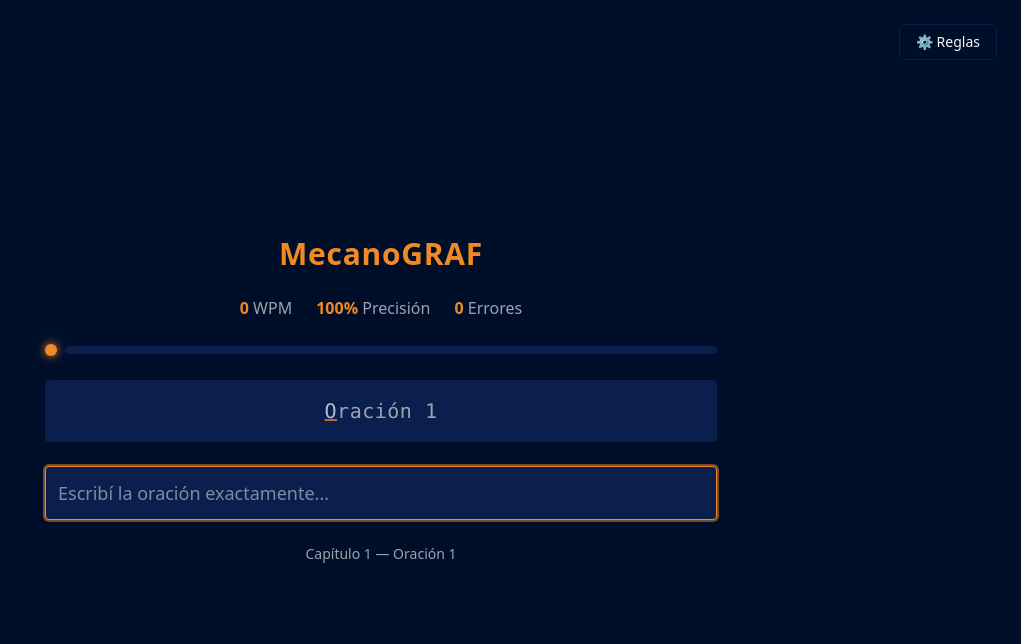
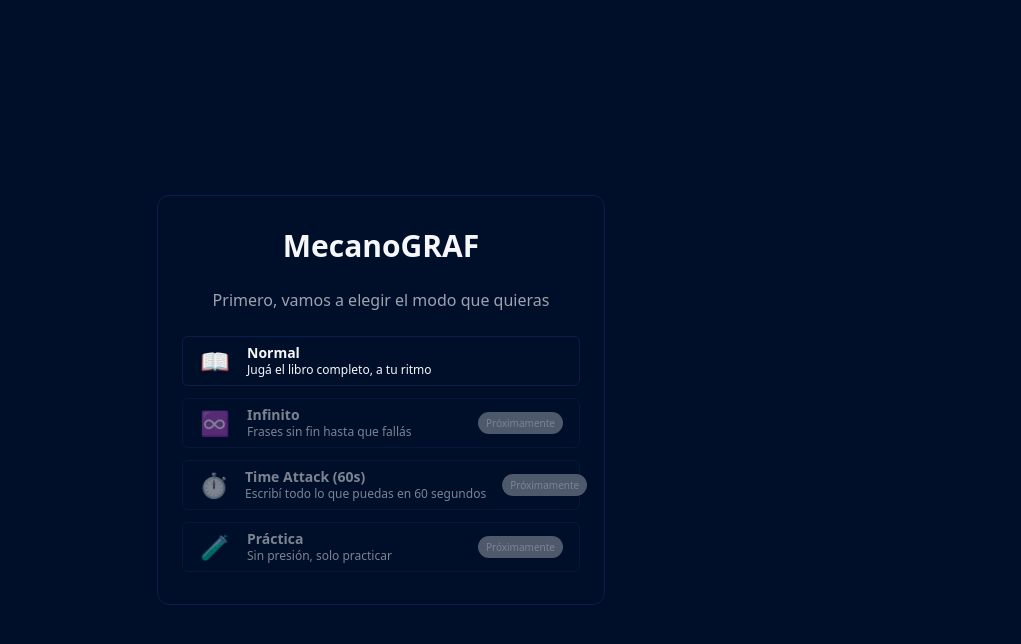
Before and after one commit to jesusre890/mecanograf-game, a React (Vite) app: page / in a window 1280 px wide. Shown: the top 644 px of the page, without its empty margins (259-1280 px from the left). Built offline with nearby package versions, Linux system fonts and the light colour scheme.

Commit message:
feat: modes

```diff
--- a/src/App.tsx
+++ b/src/App.tsx
@@ -1,6 +1,6 @@
 import { useGame } from "./hooks/useGame";
-//import book from "./books/sample-books.json";
-import book from "./books/sample-short.json"
+import book from "./books/sample-books.json";
+//import book from "./books/sample-short.json"
 import { SentenceView } from "./components/SentenceView";
 import { useSettings } from "./hooks/useSettings";
 import { normalizeText } from "./game/game.utils";
@@ -11,6 +11,7 @@ import { useStats } from "./hooks/useStats";
 import { getRuns, saveRun } from "./lib/runsStorage";
 import { calculateScore } from "./game/scoring";
 import { formatDuration } from "./lib/utils";
+import { GameModeSelector } from "./components/GameModeSelector";
 
 function App() {
   const { state, dispatch } = useGame();
@@ -216,6 +217,16 @@ function App() {
     );
   }
 
+  if (!state.mode) {
+    return (
+      <GameModeSelector
+        onSelect={(mode, timeLimit) =>
+          dispatch({ type: "SET_MODE", mode, timeLimit })
+        }
+      />
+    );
+  }
+
   return (
     <div className="min-h-screen flex flex-col items-center justify-center bg-background text-text p-8">
       <SettingsPanel settings={settings} toggle={toggle} />
--- /dev/null
+++ b/src/components/GameModeSelector.tsx
@@ -0,0 +1,124 @@
+import type { GameMode } from "@/game/game.types";
+import { useState } from "react";
+import { Button } from "./ui/button";
+import { Card, CardContent } from "./ui/card";
+
+type Props = {
+  onSelect: (mode: GameMode, timeLimit?: number) => void;
+};
+
+type ModeOption = {
+  mode: GameMode;
+  label: string;
+  description: string;
+  icon: string;
+  timeLimit?: number;
+  disabled?: boolean;
+};
+
+const MODES: ModeOption[] = [
+  {
+    mode: "normal",
+    label: "Normal",
+    description: "Jugá el libro completo, a tu ritmo",
+    icon: "📖",
+  },
+  {
+    mode: "infinite",
+    label: "Infinito",
+    description: "Frases sin fin hasta que fallás",
+    icon: "♾️",
+    disabled: true,
+  },
+  {
+    mode: "time_attack",
+    label: "Time Attack (60s)",
+    description: "Escribí todo lo que puedas en 60 segundos",
+    icon: "⏱️",
+    timeLimit: 60,
+    disabled: true,
+  },
+  {
+    mode: "practice",
+    label: "Práctica",
+    description: "Sin presión, solo practicar",
+    icon: "🧪",
+    disabled: true,
+  },
+];
+
+export function GameModeSelector({ onSelect }: Props) {
+  const [selected, setSelected] = useState<ModeOption | null>(null);
+
+  return (
+    <div className="min-h-screen flex items-center justify-center bg-background text-text px-4">
+      <Card className="w-full max-w-md">
+        <CardContent className="py-8 space-y-6 text-center">
+          <h1 className="text-3xl font-bold">MecanoGRAF</h1>
+
+          <p className=" text-muted">
+            {!selected
+              ? "Primero, vamos a elegir el modo que quieras"
+              : "Ahora, cómo vas a querer jugar?"}
+          </p>
+
+          <div className="space-y-3">
+            {MODES.map((option) => {
+              const isActive = selected?.mode === option.mode;
+              const isDisabled = option.disabled;
+
+              return (
+                <Button
+                  key={option.mode}
+                  variant={isActive ? "default" : "outline"}
+                  disabled={isDisabled}
+                  className={`
+                    w-full flex items-center gap-4 px-4 py-6 text-left justify-start
+                    transition relative
+                    ${isActive ? "ring-2 ring-accent/40" : ""}
+                    ${isDisabled ? "opacity-60 cursor-not-allowed" : "hover:bg-accent/10"}
+                  `}
+                  onClick={() => {
+                    if (!isDisabled) setSelected(option);
+                  }}
+                >
+                  {/* Icono */}
+                  <span className="text-2xl w-8 text-center">
+                    {option.icon}
+                  </span>
+
+                  {/* Texto */}
+                  <span className="flex flex-col flex-1">
+                    <span className="font-semibold leading-tight">
+                      {option.label}
+                    </span>
+                    <span className="text-xs text-muted-foreground">
+                      {option.description}
+                    </span>
+                  </span>
+
+                  {/* Badge Próximamente */}
+                  {isDisabled && (
+                    <span className="text-[10px] px-2 py-1 rounded-full bg-muted text-muted-foreground">
+                      Próximamente
+                    </span>
+                  )}
+                </Button>
+              );
+            })}
+          </div>
+
+          {selected && !selected.disabled && (
+            <Button
+              className="w-full mt-4"
+              size="lg"
+              onClick={() => onSelect(selected.mode, selected.timeLimit)}
+            >
+              Empezar 🚀
+            </Button>
+          )}
+        </CardContent>
+      </Card>
+    </div>
+  );
+}
--- /dev/null
+++ b/src/components/ui/card.tsx
@@ -0,0 +1,76 @@
+import * as React from "react"
+
+import { cn } from "@/lib/utils"
+
+const Card = React.forwardRef<
+  HTMLDivElement,
+  React.HTMLAttributes<HTMLDivElement>
+>(({ className, ...props }, ref) => (
+  <div
+    ref={ref}
+    className={cn(
+      "rounded-xl border bg-card text-card-foreground shadow",
+      className
+    )}
+    {...props}
+  />
+))
+Card.displayName = "Card"
+
+const CardHeader = React.forwardRef<
+  HTMLDivElement,
+  React.HTMLAttributes<HTMLDivElement>
+>(({ className, ...props }, ref) => (
+  <div
+    ref={ref}
+    className={cn("flex flex-col space-y-1.5 p-6", className)}
+    {...props}
+  />
+))
+CardHeader.displayName = "CardHeader"
+
+const CardTitle = React.forwardRef<
+  HTMLDivElement,
+  React.HTMLAttributes<HTMLDivElement>
+>(({ className, ...props }, ref) => (
+  <div
+    ref={ref}
+    className={cn("font-semibold leading-none tracking-tight", className)}
+    {...props}
+  />
+))
+CardTitle.displayName = "CardTitle"
+
+const CardDescription = React.forwardRef<
+  HTMLDivElement,
+  React.HTMLAttributes<HTMLDivElement>
+>(({ className, ...props }, ref) => (
+  <div
+    ref={ref}
+    className={cn("text-sm text-muted-foreground", className)}
+    {...props}
+  />
+))
+CardDescription.displayName = "CardDescription"
+
+const CardContent = React.forwardRef<
+  HTMLDivElement,
+  React.HTMLAttributes<HTMLDivElement>
+>(({ className, ...props }, ref) => (
+  <div ref={ref} className={cn("p-6 pt-0", className)} {...props} />
+))
+CardContent.displayName = "CardContent"
+
+const CardFooter = React.forwardRef<
+  HTMLDivElement,
+  React.HTMLAttributes<HTMLDivElement>
+>(({ className, ...props }, ref) => (
+  <div
+    ref={ref}
+    className={cn("flex items-center p-6 pt-0", className)}
+    {...props}
+  />
+))
+CardFooter.displayName = "CardFooter"
+
+export { Card, CardHeader, CardFooter, CardTitle, CardDescription, CardContent }
--- a/src/game/game.reducer.ts
+++ b/src/game/game.reducer.ts
@@ -1,6 +1,7 @@
-import type { GameState } from "./game.types";
+import type { GameMode, GameState } from "./game.types";
 
 export type GameAction =
+  | { type: "SET_MODE"; mode: GameMode; timeLimit?: number }
   | { type: "TYPE"; value: string }
   | { type: "RESET_INPUT" }
   | {
@@ -10,9 +11,12 @@ export type GameAction =
     }
   | { type: "ERROR" }
   | { type: "CLEAR_STATUS" }
-  | { type: "RESET_RUN" };
+  | { type: "RESET_RUN" }
+  | { type: "SET_MODE"; mode: GameMode; timeLimit?: number };
 
 export const initialGameState: GameState = {
+  mode: null,
+  timeLimit: undefined,
   chapterIndex: 0,
   sentenceIndex: 0,
   lastCompletedSentenceIndex: 0,
@@ -32,6 +36,25 @@ export function gameReducer(state: GameState, action: GameAction): GameState {
       };
 
     case "COMPLETE_SENTENCE": {
+      // ♾️ MODO INFINITO
+      if (state.mode === "infinite") {
+        return {
+          ...state,
+          sentenceIndex: state.sentenceIndex + 1,
+          userInput: "",
+        };
+      }
+
+      // 🧪 PRÁCTICA (nunca termina)
+      if (state.mode === "practice") {
+        return {
+          ...state,
+          sentenceIndex: state.sentenceIndex + 1,
+          userInput: "",
+        };
+      }
+
+      // 📖 NORMAL (lo que ya tenías)
       if (action.isLast) {
         return {
           ...state,
@@ -59,12 +82,12 @@ export function gameReducer(state: GameState, action: GameAction): GameState {
     }
 
     case "ERROR":
-      return {
-        ...state,
-        //userInput: "",
-        //sentenceIndex: state.lastCompletedSentenceIndex,
-        status: "error",
-      };
+      // infinito y time_attack terminan
+      if (state.mode === "infinite" || state.mode === "time_attack") {
+        return { ...state, status: "finished" };
+      }
+
+      return { ...state, status: "error" };
 
     case "RESET_INPUT":
       return {
@@ -80,6 +103,12 @@ export function gameReducer(state: GameState, action: GameAction): GameState {
       };
     case "RESET_RUN":
       return initialGameState;
+    case "SET_MODE":
+      return {
+        ...initialGameState,
+        mode: action.mode,
+        timeLimit: action.timeLimit,
+      };
 
     default:
       return state;
--- a/src/game/game.types.ts
+++ b/src/game/game.types.ts
@@ -1,6 +1,10 @@
+export type GameMode = "normal" | "infinite" | "time_attack" | "practice";
+
 export type GameStatus = "typing" | "error" | "completed" | "finished";
 
 export type GameState = {
+  mode: GameMode | null;
+  timeLimit?: number;
   chapterIndex: number;
   sentenceIndex: number;
   lastCompletedSentenceIndex: number;
```
